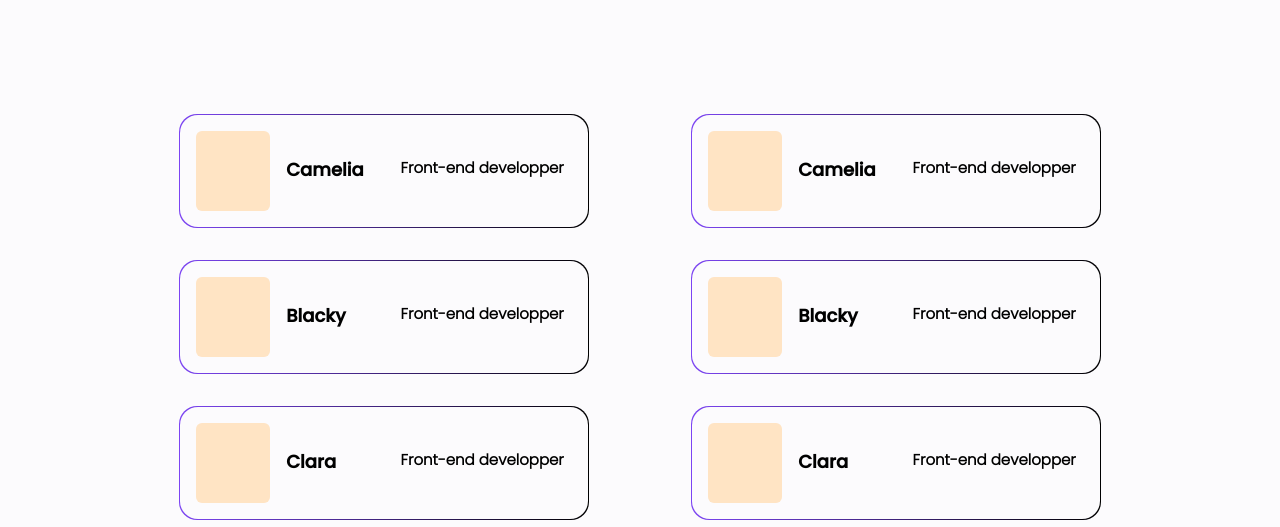
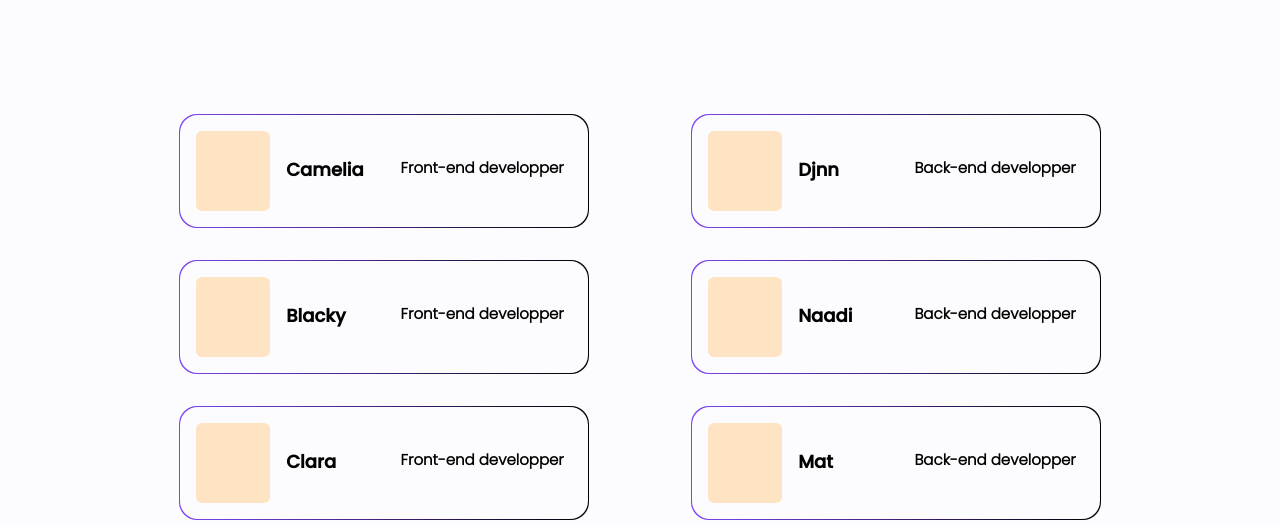
Before and after one commit to vrn-sh/erp, a React (Vite) app in the folder web/: page / in a window 1280 px wide. Shown: the part 1990-2517 px from the top of the page. Built offline with nearby package versions, Linux system fonts and the light colour scheme.

Commit message:
info update

```diff
--- a/web/src/pages/Home/Team/Team.tsx
+++ b/web/src/pages/Home/Team/Team.tsx
@@ -11,9 +11,9 @@ export default function Team() {
                     <MemberBox role="Front-end developper">Clara</MemberBox>
                 </div>
                 <div className="grid">
-                    <MemberBox role="Front-end developper">Camelia</MemberBox>
-                    <MemberBox role="Front-end developper">Blacky</MemberBox>
-                    <MemberBox role="Front-end developper">Clara</MemberBox>
+                    <MemberBox role="Back-end developper">Djnn</MemberBox>
+                    <MemberBox role="Back-end developper">Naadi</MemberBox>
+                    <MemberBox role="Back-end developper">Mat</MemberBox>
                 </div>
             </div>
         </div>
```
